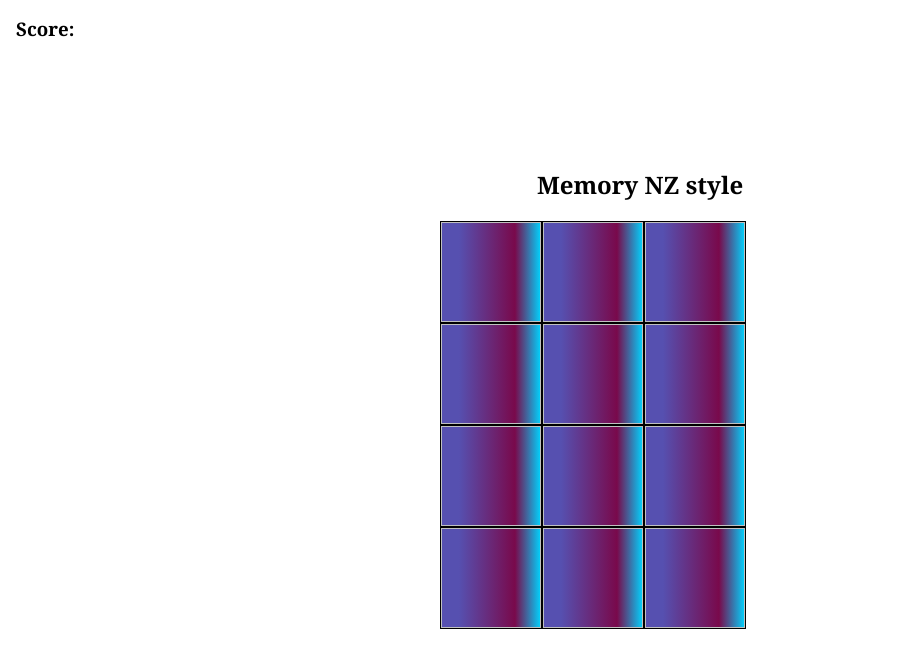
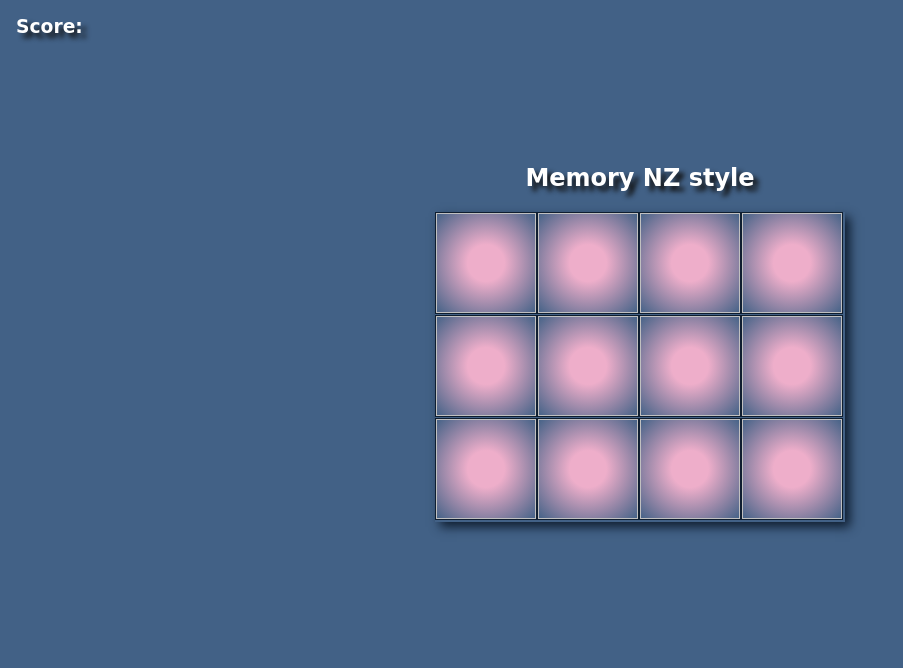
Before and after one commit to clalil/7retrogames, a plain HTML site: page memory/index.html in a window 1280 px wide. Shown: the whole page, without its empty margins (0-903 px from the left). Drawn offline with Linux system fonts and the light colour scheme; a web font is replaced by a local one.

Commit message:
Adjust styles for memory game.

```diff
--- a/memory/app.js
+++ b/memory/app.js
@@ -13,7 +13,7 @@ document.addEventListener('DOMContentLoaded', () => {
 
   const gameBoard = document.querySelector('.grid')
   const resultDisplay = document.querySelector('#result')
-  const resetBtn = document.querySelector('#reset')
+  const resetBtn = document.querySelector('button')
   let chosenCards = []
   let chosenCardId = []
   let cardsMatched = []
--- a/memory/index.html
+++ b/memory/index.html
@@ -9,7 +9,8 @@
 </head>
 
 <body>
-  <h3>Score: <span id="result"></span><button id="reset">Reset game</button></h3>
+  <h3>Score: <span id="result"></span></h3>
+  <button>Reset game</button>
   <div class="wrapper">
     <h2>Memory NZ style</h2>
     <div class="grid"></div>
--- a/memory/style.css
+++ b/memory/style.css
@@ -1,13 +1,17 @@
+@import url('https://fonts.googleapis.com/css2?family=Fruktur&display=swap');
 body {
-	font-family: Georgia, sans-serif;
+	font-family: 'Fruktur', cursive;
 	box-sizing: border-box;
+	color: #fff;
+	background: #426186;
+	text-shadow: 5px 5px 5px #111;
 }
 object {
 	position: relative;
 	display: block;
 	width: 100px;
 	height: 100px;
-	border: 1px solid black;
+	border: 1px solid #0f1e30;
 }
 object.forrest {
 	background: url('./img/forrest.jpg');
@@ -40,16 +44,17 @@ h3 {
 }
 .grid {
 	display: flex;
-	width: 400px;
-	height: 300px;
+	width: 410px;
+	height: 310px;
+	box-shadow: 5px 5px 10px #0f1e30;
 
 	flex-wrap: wrap;
 }
 .blank-card {
 	width: 100px;
 	height: 100px;
-	background: rgb(86,80,176);
-	background: linear-gradient(90deg, rgba(86,80,176,1) 18%, rgba(121,9,75,1) 74%, rgba(0,212,255,1) 100%);
+	background: rgb(238,174,202);
+	background: radial-gradient(circle, rgba(238,174,202,1) 26%, rgba(66,97,134,1) 100%);
 }
 .matched-card {
 	visibility: hidden;
@@ -57,16 +62,16 @@ h3 {
 	height: 100px;
 	background: #fff;
 }
-#reset {
+button {
+	font-family: inherit;
 	font-weight: 700;
 	display: none;
 	margin-left: 0.5rem;
-	padding: 0.3rem;
+	padding: 0.5rem;
 	cursor: pointer;
 	text-transform: uppercase;
-	border: none;
 	border-radius: 8px;
 	-webkit-box-shadow: 1px 0 8px 1px rgba(0,0,0,0.2);
 	-moz-box-shadow: 1px 0 8px 1px rgba(0,0,0,0.2);
-	box-shadow: 1px 0 8px 1px rgba(0,0,0,0.2);
+	box-shadow: 1px 0 5px 2px rgba(0,0,0,0.2);
 }
```
